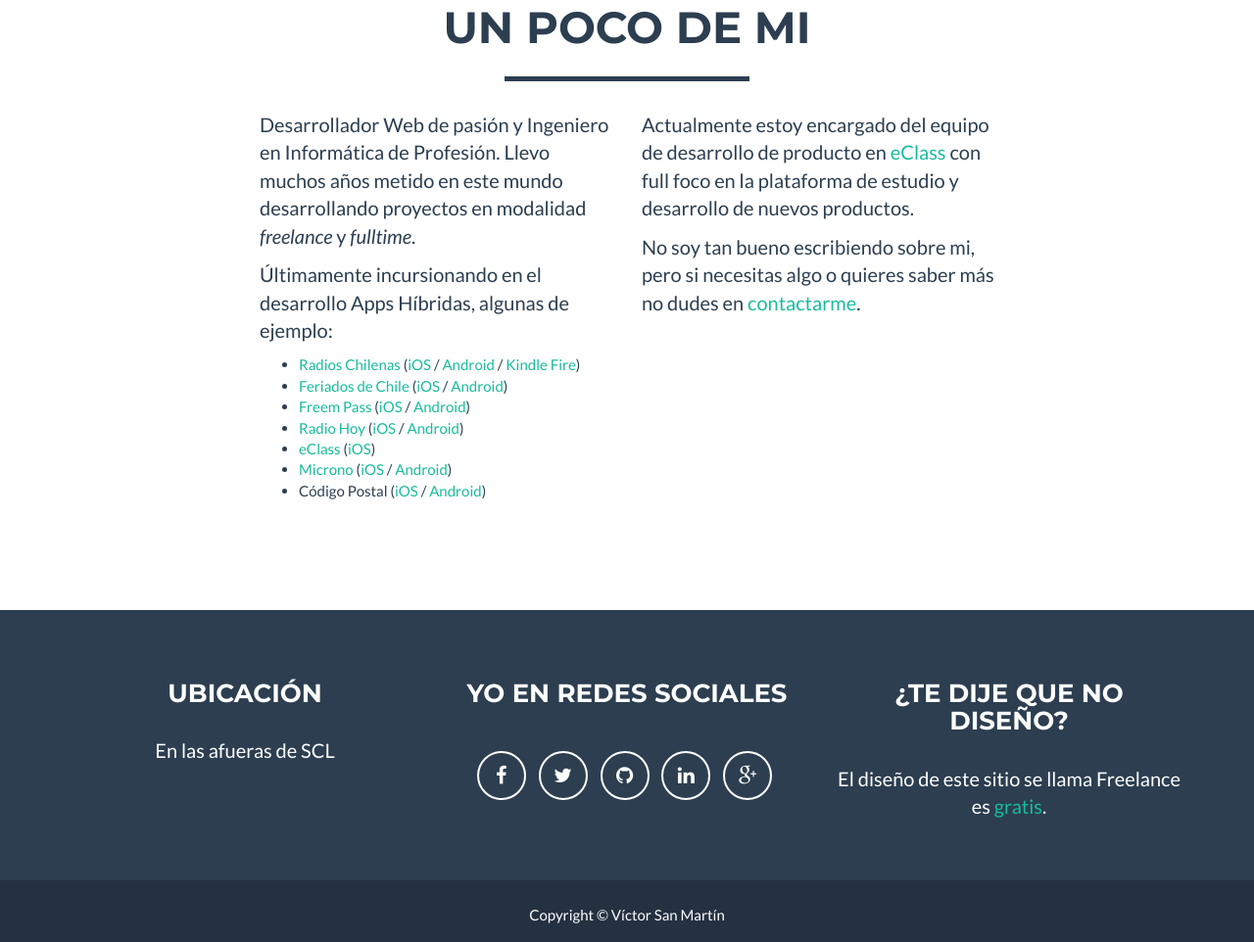
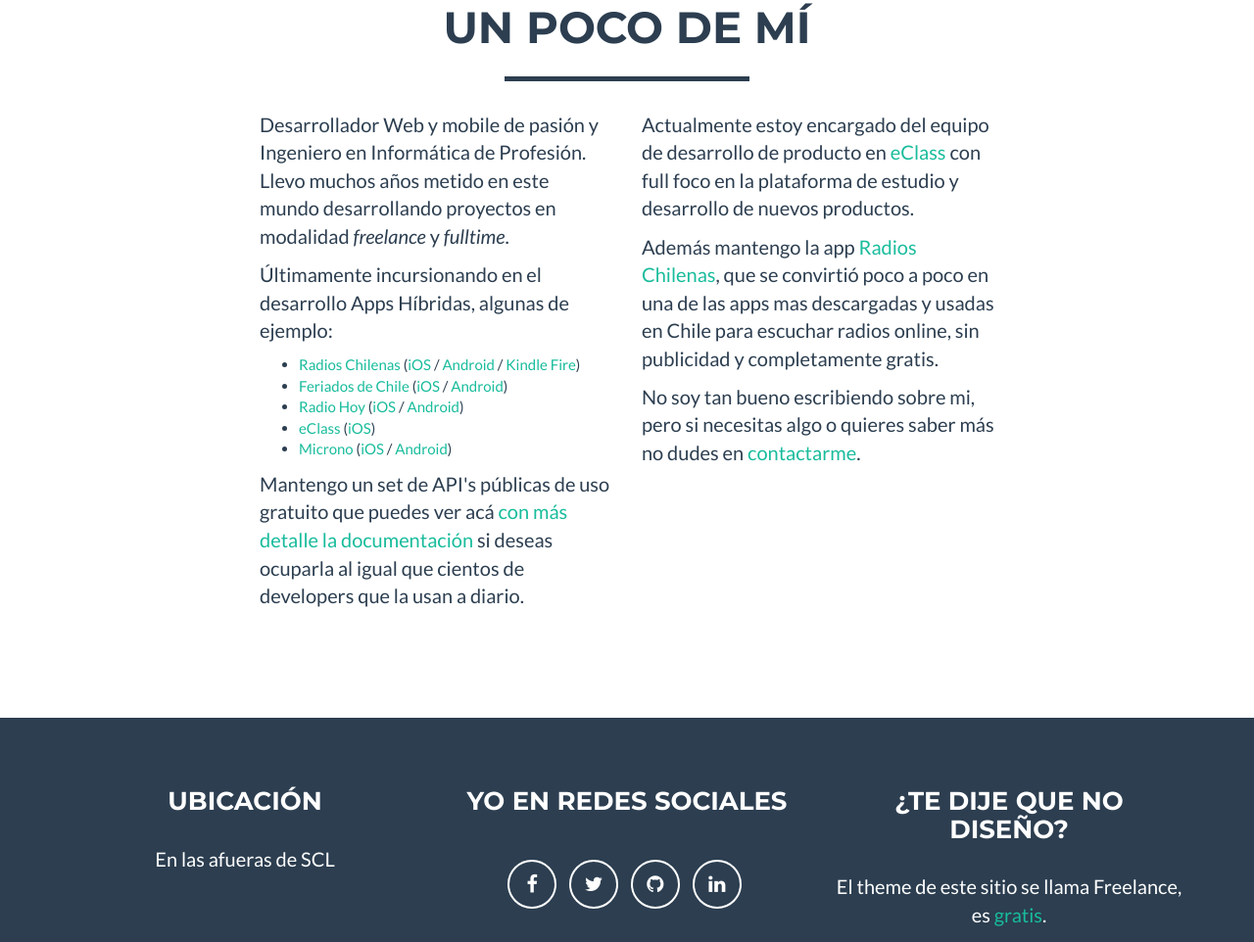
Before and after one commit to quest/quest.github.io, a website: page index.html in a window 1280 px wide. Shown: the part 872-1834 px from the top of the page at 98% size. Drawn offline with nearby package versions, Linux system fonts and the light colour scheme.

Commit message:
fix(website): se actualizan los proyectos

```diff
--- a/index.html
+++ b/index.html
@@ -83,92 +83,18 @@
         </div>
     </header>
 
-    <!-- Portfolio Grid Section -->
-    <!-- <section id="portfolio">
-        <div class="container">
-            <div class="row">
-                <div class="col-lg-12 text-center">
-                    <h2>Portfolio</h2>
-                    <hr class="star-primary">
-                </div>
-            </div>
-            <div class="row">
-                <div class="col-sm-4 portfolio-item">
-                    <a href="#portfolioModal1" class="portfolio-link" data-toggle="modal">
-                        <div class="caption">
-                            <div class="caption-content">
-                                <i class="fa fa-search-plus fa-3x"></i>
-                            </div>
-                        </div>
-                        <img src="img/portfolio/cabin.png" class="img-responsive" alt="">
-                    </a>
-                </div>
-                <div class="col-sm-4 portfolio-item">
-                    <a href="#portfolioModal2" class="portfolio-link" data-toggle="modal">
-                        <div class="caption">
-                            <div class="caption-content">
-                                <i class="fa fa-search-plus fa-3x"></i>
-                            </div>
-                        </div>
-                        <img src="img/portfolio/cake.png" class="img-responsive" alt="">
-                    </a>
-                </div>
-                <div class="col-sm-4 portfolio-item">
-                    <a href="#portfolioModal3" class="portfolio-link" data-toggle="modal">
-                        <div class="caption">
-                            <div class="caption-content">
-                                <i class="fa fa-search-plus fa-3x"></i>
-                            </div>
-                        </div>
-                        <img src="img/portfolio/circus.png" class="img-responsive" alt="">
-                    </a>
-                </div>
-                <div class="col-sm-4 portfolio-item">
-                    <a href="#portfolioModal4" class="portfolio-link" data-toggle="modal">
-                        <div class="caption">
-                            <div class="caption-content">
-                                <i class="fa fa-search-plus fa-3x"></i>
-                            </div>
-                        </div>
-                        <img src="img/portfolio/game.png" class="img-responsive" alt="">
-                    </a>
-                </div>
-                <div class="col-sm-4 portfolio-item">
-                    <a href="#portfolioModal5" class="portfolio-link" data-toggle="modal">
-                        <div class="caption">
-                            <div class="caption-content">
-                                <i class="fa fa-search-plus fa-3x"></i>
-                            </div>
-                        </div>
-                        <img src="img/portfolio/safe.png" class="img-responsive" alt="">
-                    </a>
-                </div>
-                <div class="col-sm-4 portfolio-item">
-                    <a href="#portfolioModal6" class="portfolio-link" data-toggle="modal">
-                        <div class="caption">
-                            <div class="caption-content">
-                                <i class="fa fa-search-plus fa-3x"></i>
-                            </div>
-                        </div>
-                        <img src="img/portfolio/submarine.png" class="img-responsive" alt="">
-                    </a>
-                </div>
-            </div>
-        </div>
-    </section> -->
-
     <!-- About Section -->
     <section class="" id="about">
         <div class="container">
             <div class="row">
                 <div class="col-lg-12 text-center">
-                    <h2>Un poco de mi</h2>
+                    <h2>Un poco de mí</h2>
                     <hr class="star-primary">
                 </div>
             </div>
             <div class="row">
                 <div class="col-lg-4 col-lg-offset-2">
-                    <p>Desarrollador Web de pasión y Ingeniero en Informática de Profesión. Llevo muchos años metido en este mundo desarrollando proyectos en modalidad <i>freelance</i> y <i>fulltime</i>.</p>
+                    <p>Desarrollador Web y mobile de pasión y Ingeniero en Informática de Profesión. Llevo muchos años metido en este mundo desarrollando proyectos en modalidad <i>freelance</i> y <i>fulltime</i>.</p>
                     <p>Últimamente incursionando en el desarrollo Apps Híbridas, algunas de ejemplo:</p>
                     <ul>
                         <li>
@@ -176,9 +102,6 @@
                         </li>
                         <li>
                             <a href="https://www.feriadosapp.com" target="_blank">Feriados de Chile</a> (<a href="https://itunes.apple.com/us/app/feriados-de-chile/id1190614026?ls=1&mt=8" target="_blank">iOS</a> / <a href="https://play.google.com/store/apps/details?id=com.victorsanmartin.feriadosapp" target="_blank">Android</a>)
-                        </li>
-                        <li>
-                            <a href="https://www.freempass.cl" target="_blank">Freem Pass</a> (<a href="https://itunes.apple.com/us/app/freem-pass/id1187668915?ls=1&mt=8" target="_blank">iOS</a> / <a href="https://play.google.com/store/apps/details?id=com.victorsanmartin.freempass" target="_blank">Android</a>)
                         </li>
                         <li>
                             <a href="http://www.radiohoy.cl" target="_blank">Radio Hoy</a> (<a href="https://itunes.apple.com/us/app/radio-hoy/id1212708914?ls=1&mt=8" target="_blank">iOS</a> / <a href="https://play.google.com/store/apps/details?id=com.victorsanmartin.radiohoy" target="_blank">Android</a>)
@@ -189,22 +112,16 @@
                         <li>
                             <a href="https://www.microno.net" target="_blank">Microno</a> (<a href="https://itunes.apple.com/us/app/microno/id1131126570?ls=1&mt=8" target="_blank">iOS</a> / <a href="https://play.google.com/store/apps/details?id=com.victorsanmartin.microno.cl" target="_blank">Android</a>)
                         </li>
-                        <li>
-                            Código Postal (<a href="https://itunes.apple.com/us/app/c%C3%B3digo-postal/id1256185738?ls=1&mt=8" target="_blank">iOS</a> / <a href="https://play.google.com/store/apps/details?id=cl.victorsanmartin.codigopostal" target="_blank">Android</a>)
-                        </li>
                     </ul>
+                    <p>Mantengo un set de API's públicas de uso gratuito que puedes ver acá <a href="https://api-docs.victorsanmartin.com/">con más detalle la documentación</a> si deseas ocuparla al igual que cientos de developers que la usan a diario.</p>
                 </div>
                 <div class="col-lg-4">
-                    <p>Actualmente estoy encargado del equipo de desarrollo de producto en <a href="http://eclass.cl">eClass</a> con full foco en la plataforma de estudio y desarrollo de nuevos productos.</p>
+                    <p>Actualmente estoy encargado del equipo de desarrollo de producto en <a href="http://eclass.com">eClass</a> con full foco en la plataforma de estudio y desarrollo de nuevos productos.</p>
+                    <p>Además mantengo la app <a href="https://radioschilenas.com">Radios Chilenas</a>, que se convirtió poco a poco en una de las apps mas descargadas y usadas en Chile para escuchar radios online, sin publicidad y completamente gratis.</p>
                 </div>
                 <div class="col-lg-4">
                     <p>No soy tan bueno escribiendo sobre mi, pero si necesitas algo o quieres saber más no dudes en <a href="mailto:hola@victorsanmartin.com">contactarme</a>.</p>
                 </div>
-                <!-- <div class="col-lg-8 col-lg-offset-2 text-center">
-                    <a href="#" class="btn btn-lg btn-outline">
-                        <i class="fa fa-download"></i> Download Theme
-                    </a>
-                </div> -->
             </div>
         </div>
     </section>
@@ -286,14 +203,11 @@
                             <li>
                                 <a href="https://cl.linkedin.com/in/victorsanmartin/" class="btn-social btn-outline"><i class="fa fa-fw fa-linkedin"></i></a>
                             </li>
-                            <li>
-                                <a href="https://plus.google.com/+VictorSanMartin/" class="btn-social btn-outline"><i class="fa fa-fw fa-google-plus"></i></a>
-                            </li>
                         </ul>
                     </div>
                     <div class="footer-col col-md-4">
                         <h3>¿Te dije que no diseño?</h3>
-                        <p>El diseño de este sitio se llama Freelance es <a href="http://startbootstrap.com">gratis</a>.</p>
+                        <p>El theme de este sitio se llama Freelance, es <a href="http://startbootstrap.com">gratis</a>.</p>
                     </div>
                 </div>
             </div>
```
